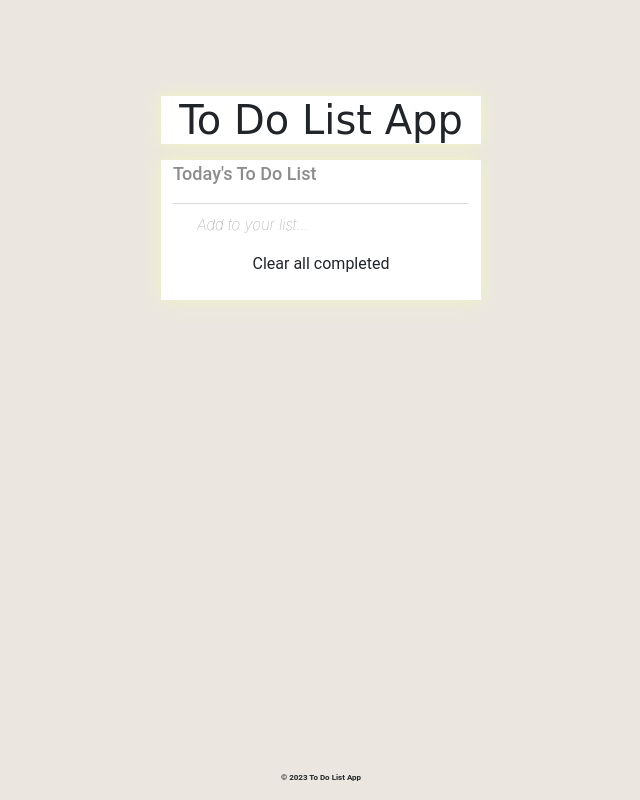
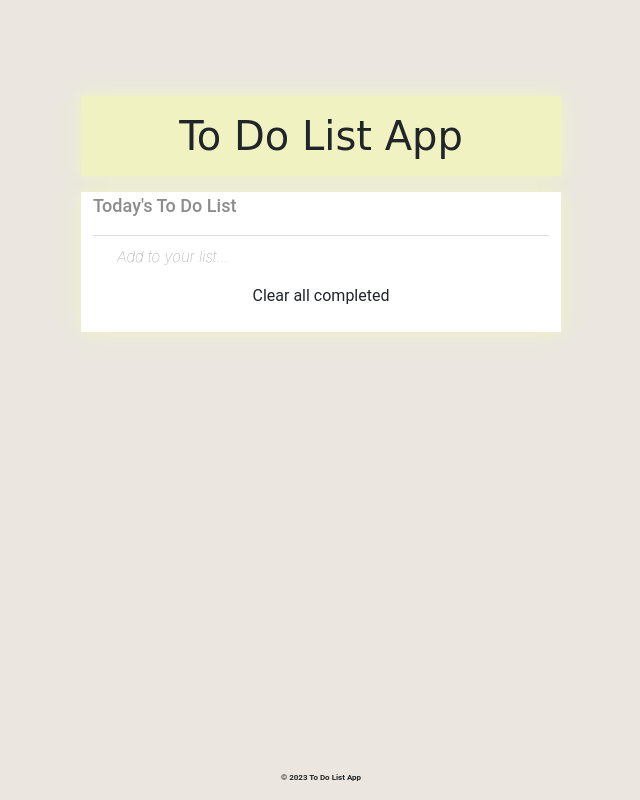
Before and after one commit to Yordinia/A-To-Do-yo, a website built with webpack: page src/index.html in a window 1280 px wide. Shown: the whole page, without its empty margins (319-959 px from the left). Built offline with nearby package versions, Linux system fonts and the light colour scheme; some icons are missing; a web font is replaced by a local one.

Commit message:
Update style.css

```diff
--- a/src/style.css
+++ b/src/style.css
@@ -19,7 +19,7 @@ body {
   background-color: #fff;
   box-shadow: 0 0 1rem #f3fab5b2;
   margin: 2rem;
-  width: 20rem;
+  width: 30rem;
 }
 
 h1 {
@@ -31,6 +31,11 @@ h1 {
   cursor: default;
 }
 
+h1.no-pointer {
+  background-color: #f3fab5b2;
+  padding: 1rem;
+
+}
 .to-do-title {
   text-align: left;
   border-bottom: 1px solid #ddd;
```
